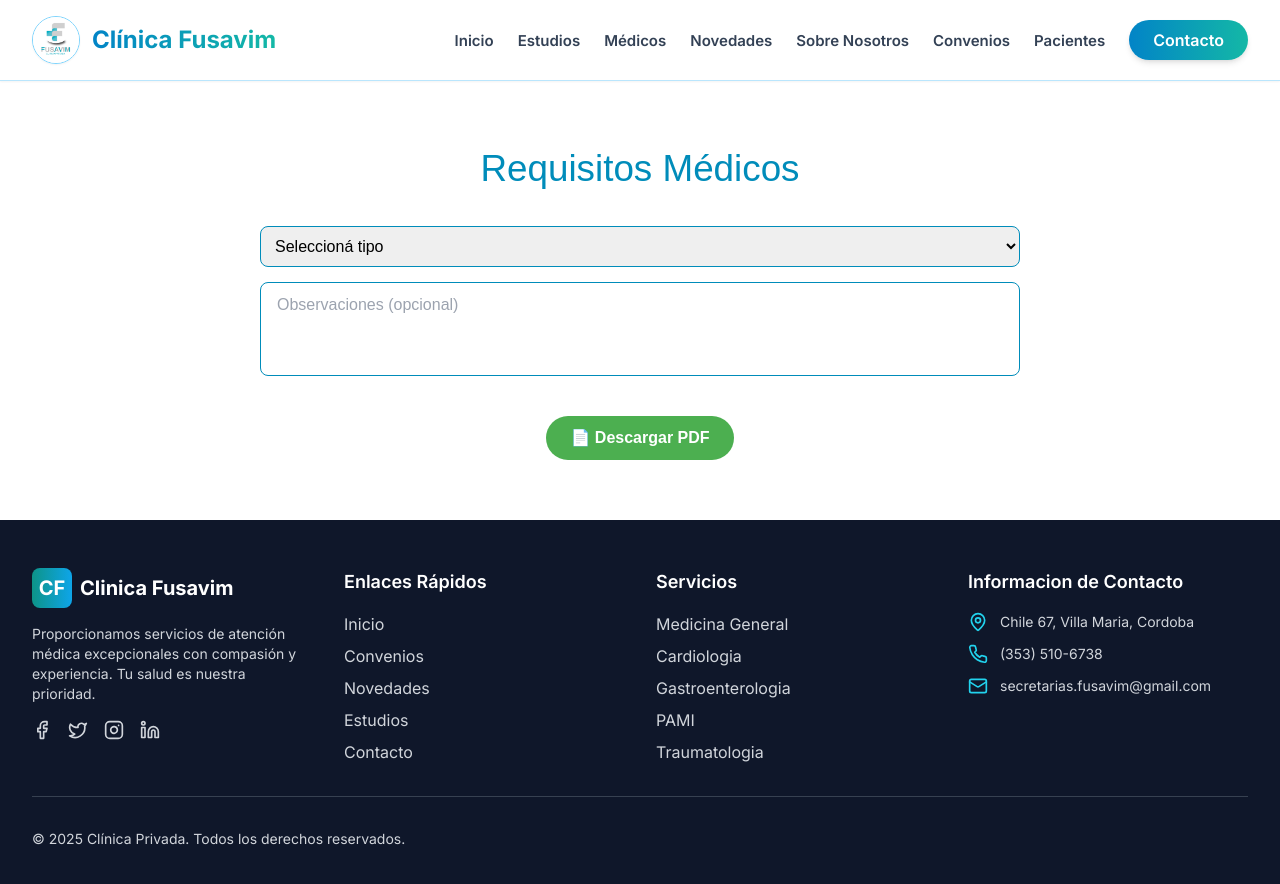
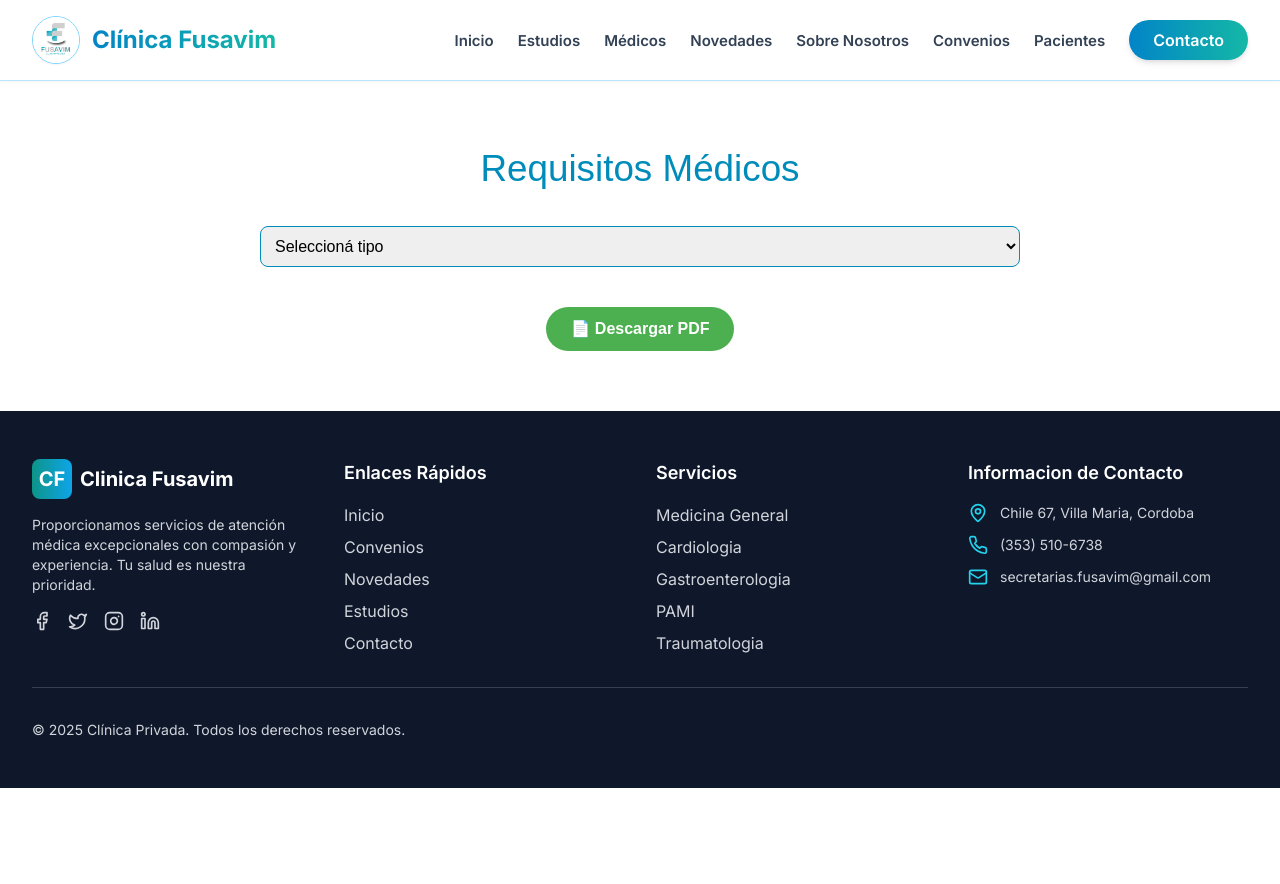
Before and after one commit to TotiManuel/fusavim, a React (Vite) app: page /requisitos in a window 1280 px wide. Shown: the top 884 px of the page. After the commit the page ends 800 px from the top, so only its background shows below. Built offline with nearby package versions, Linux system fonts and the light colour scheme; what @radix-ui/themes would draw is missing.

Commit message:
Completado Pagina Requisitos

```diff
--- a/src/components/Header.tsx
+++ b/src/components/Header.tsx
@@ -20,7 +20,7 @@ const Header: React.FC = () => {
       dropdown: [
         { name: 'Estudios', href: '/estudios' },
         { name: 'Receta Digital', href: '/recetas' },
-        { name: 'Requisitos', href: '/page-in-development' },
+        { name: 'Requisitos', href: '/requisitos' },
       ],
     },
   ];
--- a/src/pages/Requisitos.tsx
+++ b/src/pages/Requisitos.tsx
@@ -6,9 +6,8 @@ import Footer from "../components/Footer";
 export default function Requisitos() {
   const [tipo, setTipo] = useState("");
   const [subtipo, setSubtipo] = useState("");
-  const [observaciones, setObservaciones] = useState("");
   const [error, setError] = useState("");
-  const [mensaje, setMensaje] = useState("");
+  const [mensaje] = useState("");
 
   // Requisitos organizados
   const data = {
@@ -120,19 +119,6 @@ export default function Requisitos() {
       y += 8;
     });
 
-    // Observaciones
-    if (observaciones.trim()) {
-      y += 10;
-      doc.setFont("helvetica", "bold");
-      doc.setTextColor(colorPrincipal.r, colorPrincipal.g, colorPrincipal.b);
-      doc.text("Observaciones:", 20, y);
-      y += 8;
-
-      doc.setFont("helvetica", "normal");
-      doc.setTextColor(0, 0, 0);
-      const lineas = doc.splitTextToSize(observaciones, 170);
-      doc.text(lineas, 25, y);
-    }
 
     // Pie de página
     doc.setFontSize(10);
@@ -141,9 +127,8 @@ export default function Requisitos() {
 
     doc.save(`Requisitos_${tipo}_${subtipo}.pdf`);
 
-    setMensaje("✅ PDF generado correctamente.");
     setError("");
-  };
+};
 
   return (
     <div className="min-h-screen">
@@ -228,21 +213,6 @@ export default function Requisitos() {
               ))}
             </ul>
           )}
-
-          <textarea
-            value={observaciones}
-            onChange={(e) => setObservaciones(e.target.value)}
-            placeholder="Observaciones (opcional)"
-            rows={3}
-            style={{
-              padding: "10px 16px",
-              borderRadius: "8px",
-              border: "1px solid #008CBA",
-              fontSize: "1rem",
-              resize: "none",
-            }}
-          />
-
           {/* BOTÓN DESCARGAR PDF */}
           <div
             style={{
```
